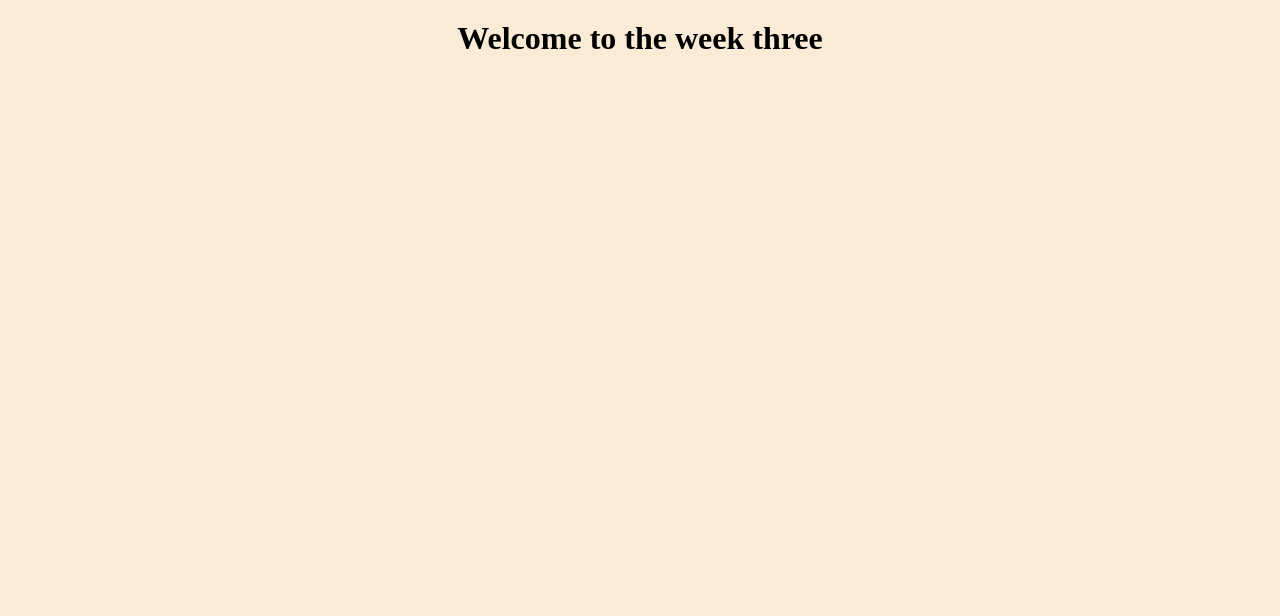
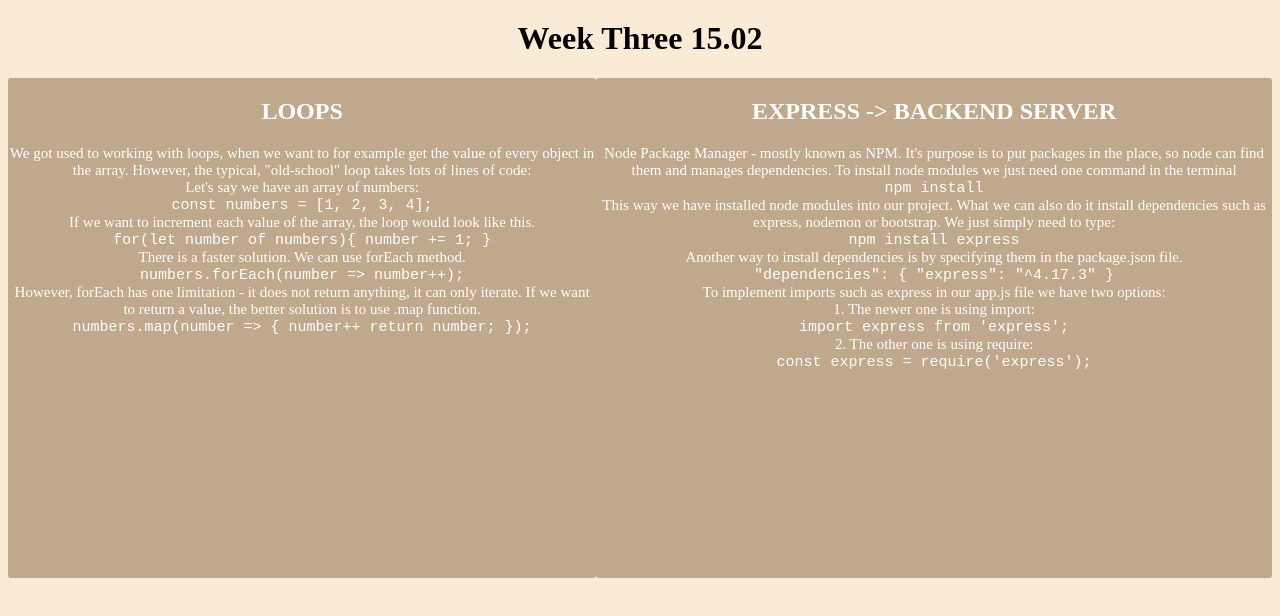
Before and after one commit to pstepien-design/mandatory1-nodejs, a website: page public/pages/week3/week3.html in a window 1280 px wide. Drawn offline with Linux system fonts and the light colour scheme.

Commit message:
added looops description for the week 3

```diff
--- a/public/pages/homepage/homepage.css
+++ b/public/pages/homepage/homepage.css
@@ -10,6 +10,10 @@ body {
   background-color: antiquewhite;
   height: 100%;
 }
+.page-container {
+  position: relative;
+  min-height: 77vh;
+}
 h1 {
   text-align: center;
   margin-top: 20px;
@@ -17,5 +21,5 @@ h1 {
 img {
   position: absolute;
   right: 20px;
-  height: 300px
+  height: 300px;
 }
--- a/public/pages/week2/week2.css
+++ b/public/pages/week2/week2.css
@@ -1,6 +1,6 @@
 body {
   background-color: antiquewhite;
-  height: 100%;
+  min-height: 100vh;
 }
 h1 {
   text-align: center;
--- a/public/pages/week3/week3.css
+++ b/public/pages/week3/week3.css
@@ -1,8 +1,26 @@
 body {
   background-color: antiquewhite;
+  min-height: 100vh;
+}
+h1 {
+  text-align: center;
+  margin-top: 20px;
+}
+.col {
+  background-color: rgb(192, 168, 140);
+  margin: 30px;
+  border-radius: 3px;
+  color: white;
+  text-align: center;
   height: 100%;
+  display: table-cell;
+  height: 500px;
 }
-h1{
-  text-align: center;
-  margin-top: 20px
+.col__content {
+  margin-top: 20px;
+  font-size: 15px;
 }
+.col-container {
+  display: table;
+  width: 100%;
+}
--- a/public/pages/week3/week3.html
+++ b/public/pages/week3/week3.html
@@ -1,13 +1,82 @@
 <!DOCTYPE html>
 <html lang="en">
-<head>
-  <meta charset="UTF-8">
-  <meta http-equiv="X-UA-Compatible" content="IE=edge">
-  <meta name="viewport" content="width=device-width, initial-scale=1.0">
-  <link rel="stylesheet" href="/pages/week3/week3.css"/>
-  <title>Week Three</title>
-</head>
-<body>
-  <h1> Welcome to the week three</h1>
-</body>
+  <head>
+    <meta charset="UTF-8" />
+    <meta http-equiv="X-UA-Compatible" content="IE=edge" />
+    <meta name="viewport" content="width=device-width, initial-scale=1.0" />
+    <link rel="stylesheet" href="/pages/week3/week3.css" />
+    <title>Week Three</title>
+  </head>
+  <body>
+    <h1>Week Three 15.02</h1>
+    <div class="container col-container">
+      <div class="row align-items-start">
+        <div class="col">
+          <h2>LOOPS</h2>
+          <div class="col__content">
+            <p>
+              We got used to working with loops, when we want to for example get
+              the value of every object in the array. However, the typical,
+              "old-school" loop takes lots of lines of code:
+              <br />
+              Let's say we have an array of numbers:
+              <br />
+              <code> const numbers = [1, 2, 3, 4]; </code>
+              <br />
+              If we want to increment each value of the array, the loop would
+              look like this.
+              <br />
+              <code> for(let number of numbers){ number += 1; } </code>
+
+              <br />
+              There is a faster solution. We can use forEach method.
+              <br />
+              <code> numbers.forEach(number => number++); </code>
+              <br />
+              However, forEach has one limitation - it does not return anything,
+              it can only iterate. If we want to return a value, the better
+              solution is to use .map function.
+              <br />
+              <code> numbers.map(number => { number++ return number; }); </code>
+            </p>
+          </div>
+        </div>
+        <div class="col">
+          <h2>EXPRESS -> BACKEND SERVER</h2>
+          <div class="col__content">
+            <p>
+              Node Package Manager - mostly known as NPM. It's purpose is to put
+              packages in the place, so node can find them and manages
+              dependencies. To install node modules we just need one command in
+              the terminal
+              <br />
+              <code> npm install </code>
+              <br />
+              This way we have installed node modules into our project. What we
+              can also do it install dependencies such as express, nodemon or
+              bootstrap. We just simply need to type:
+              <br />
+              <code> npm install express </code>
+              <br />
+              Another way to install dependencies is by specifying them in the
+              package.json file.
+              <br />
+              <code> "dependencies": { "express": "^4.17.3" } </code>
+              <br />
+              To implement imports such as express in our app.js file we have
+              two options:
+              <br />
+              1. The newer one is using import:
+              <br />
+              <code> import express from 'express'; </code>
+              <br />
+              2. The other one is using require:
+              <br />
+              <code> const express = require('express'); </code>
+            </p>
+          </div>
+        </div>
+      </div>
+    </div>
+  </body>
 </html>
--- a/public/pages/week4/week4.css
+++ b/public/pages/week4/week4.css
@@ -1,8 +1,26 @@
 body {
   background-color: antiquewhite;
+  min-height: 100vh;
+}
+h1 {
+  text-align: center;
+  margin-top: 20px;
+}
+.col {
+  background-color: rgb(192, 168, 140);
+  margin: 30px;
+  border-radius: 3px;
+  color: white;
+  text-align: center;
   height: 100%;
+  display: table-cell;
+  height: 500px;
 }
-h1{
-  text-align: center;
-  margin-top: 20px
+.col__content {
+  margin-top: 20px;
+  font-size: 15px;
 }
+.col-container {
+  display: table;
+  width: 100%;
+}
```
Also changed, not shown: public/pages/homepage/homepage.html (+2 -0 lines).
